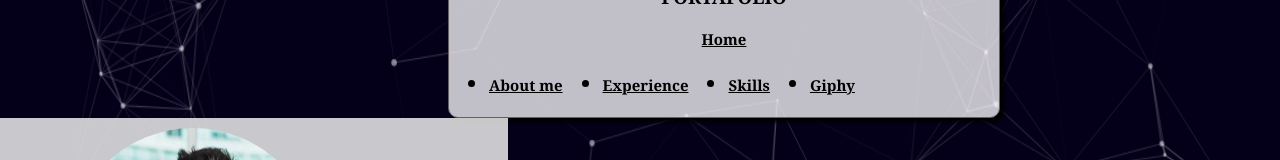
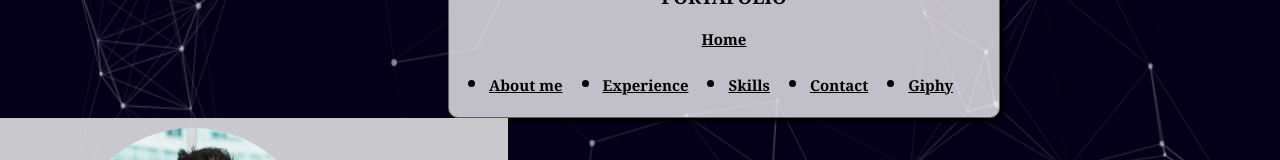
Before and after one commit to JeammCarlos/Portafolio-React-React-router-dom-Vite, a React (Vite) app: page /AboutMe in a window 1280 px wide. Shown: the part 508-668 px from the top of the page. Built offline with nearby package versions, Linux system fonts and the light colour scheme.

Commit message:
Cambio a arrow fution. - Jeam

```diff
--- a/src/App.jsx
+++ b/src/App.jsx
@@ -4,7 +4,7 @@ import RoutesIndex from "../src/Routes/RoutesIndex"
 import Navbar from "./components/Navbar/Navbar"
 
 
-function App () {
+const App = () => {
   return (
 
     <>
--- a/src/components/Navbar/Navbar.jsx
+++ b/src/components/Navbar/Navbar.jsx
@@ -7,6 +7,7 @@ const Navbar = () => {
     return(
 
         <nav className="navbar">
+
             <section className="navbar-brand">
 
                 <img src="../src/images/foto_cv_lc_es_4.JPG" className="PhotoProfile"/>
@@ -14,12 +15,15 @@ const Navbar = () => {
                 <p><NavLink className='nombre_classname' to={'/Home'}>Home</NavLink></p>
 
             </section>
+
             <ul className='nombre_classname_ul'>
                 <li><NavLink className='nombre_classname' to={'/AboutMe'}>About me</NavLink></li>
                 <li><NavLink className='nombre_classname' to={'/Experience'}>Experience</NavLink></li>
                 <li><NavLink className='nombre_classname' to={'/Skills'}>Skills</NavLink></li>
+                <li><NavLink className='nombre_classname' to={'/Contact'}>Contact</NavLink></li>
                 <li><NavLink className='nombre_classname' to={'/Giphy'}>Giphy</NavLink></li>
             </ul>
+
         </nav>
 
     )
--- a/src/pages/AboutMe.jsx
+++ b/src/pages/AboutMe.jsx
@@ -1,13 +1,10 @@
 import React from "react";
-import "../stylesheets/aboutMe.css"
+import "../stylesheets/aboutMe.css";
 
-
-function InfoPersonal() {
+const InfoPersonal = () => {
   return (
-
     <div className="container">
-            <img src="../src/images/foto_cv_lc_es_4.jpg" className="photo-personal" />
-
+      <img src="../src/images/foto_cv_lc_es_4.jpg" className="photo-personal" alt="Foto de perfil" />
       <section className="personal-info">
         <h1>Samuel Vidal Muñoz</h1>
         <h2>Front-End Developer</h2>
@@ -15,15 +12,16 @@ function InfoPersonal() {
         <p>(+52) 782-232-55-05</p>
         <p>samuel.vidal.m@gmail.com</p>
       </section>
-
       <div className="second-container">
-
         <section className="profile-description">
           <h2>Sobre mí</h2>
-                    <p>Desarrollador front end con 12 años de experiencia dirigiendo proyectos de diseño de páginas web.
-                        Centrado en la creación de códigos claros y con capacidad para cumplir los objetivos y las necesidades del cliente.</p>
+          <p>
+            Desarrollador front end con 12 años de experiencia dirigiendo
+            proyectos de diseño de páginas web. Centrado en la creación de
+            códigos claros y con capacidad para cumplir los objetivos y las
+            necesidades del cliente.
+          </p>
         </section>
-
         <section className="education">
           <h2>Educación</h2>
           <ul>
@@ -39,7 +37,6 @@ function InfoPersonal() {
             </li>
           </ul>
         </section>
-
         <section className="Courses">
           <h2>Cursos</h2>
           <ul>
@@ -49,12 +46,9 @@ function InfoPersonal() {
             <li>Cloud Application Development. Foundations.</li>
           </ul>
         </section>
-
-
       </div>
-
     </div>
-    )
-}
+  );
+};
 
 export default InfoPersonal;
--- a/src/pages/Home.jsx
+++ b/src/pages/Home.jsx
@@ -1,9 +1,6 @@
 import React from "react";
 import "../stylesheets/Home.css";
-
-import Navbar from "../components/Navbar/Navbar"
-
-function Home () {
+const Home = () => {
 
     return (
       <>
--- a/src/pages/Skills.jsx
+++ b/src/pages/Skills.jsx
@@ -2,11 +2,12 @@ import React from "react";
 import "../stylesheets/Skill.css";
 
 
-function InfoAdicional() {
+const InfoAdicional = () => {
     return(
 
+    <>
+        <section className="Skills">
 
-        <section className="Skills">
             <h2><strong>Skills</strong></h2>
 
             <section className="img">
@@ -19,6 +20,8 @@ function InfoAdicional() {
             </section>
 
         </section>
+    </>
+
     )
 }
 
```
Also changed, not shown: src/pages/Experience.jsx (+8 -6 lines). Lines whose indentation alone changed are shown as unchanged.
